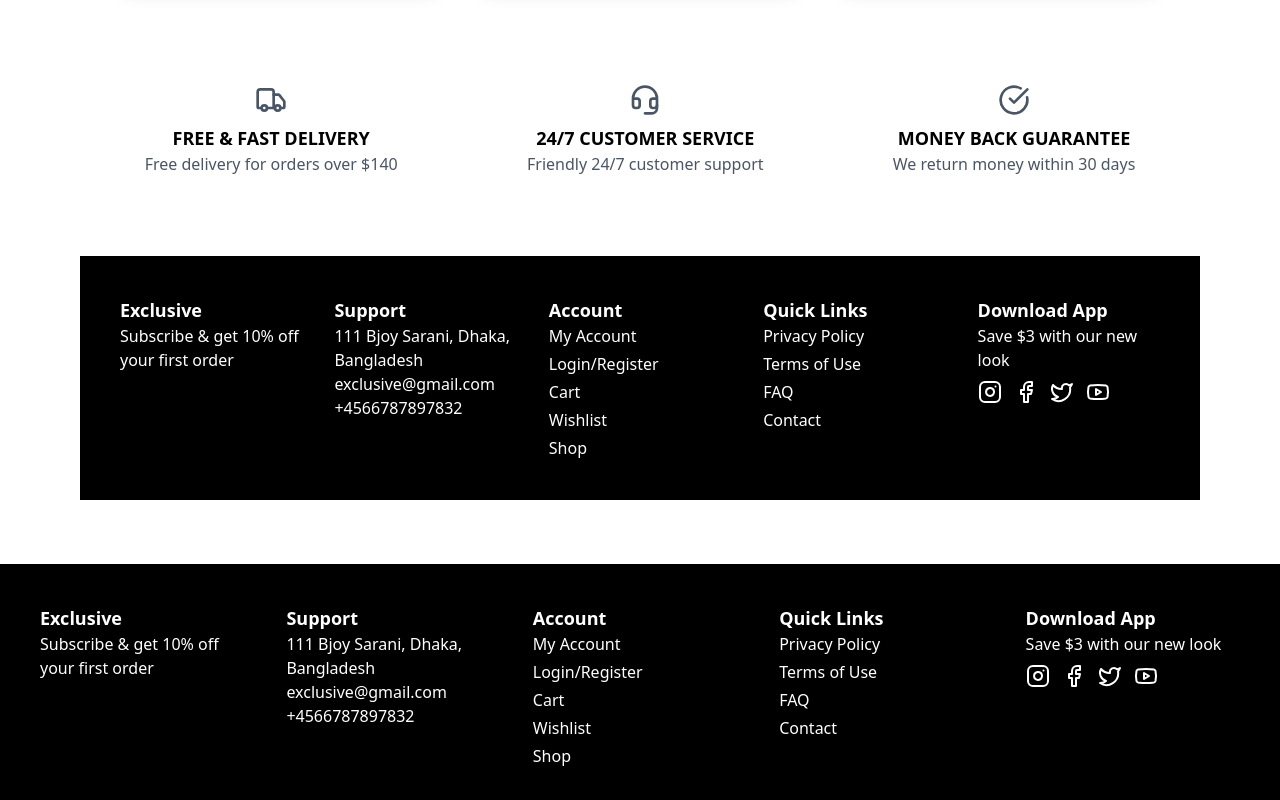
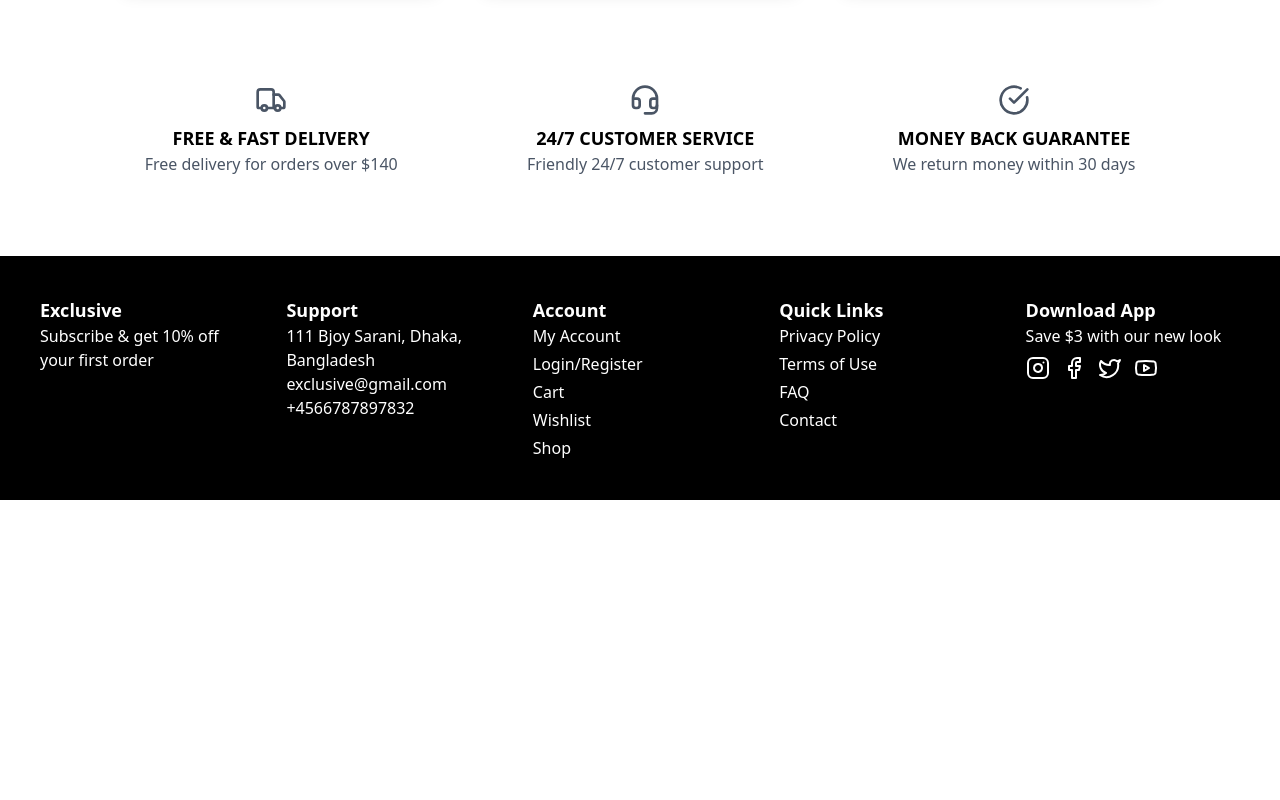
Before and after one commit to PECULIAR-AMY/E-commerce-site, a React (Vite) app in the folder e-commerce/: page /about in a window 1280 px wide. Shown: the part 920-1720 px from the top of the page. After the commit the page ends 1420 px from the top, so only its background shows below. Built offline with nearby package versions, Linux system fonts and the light colour scheme.

Commit message:
new commit

```diff
--- a/e-commerce/src/components/About.jsx
+++ b/e-commerce/src/components/About.jsx
@@ -1,5 +1,5 @@
 import ImageLogo from '../images/We shop.jpg'
-import { Twitter, Instagram, Linkedin, Truck, Headset, CheckCircle, Facebook, Youtube} from 'lucide-react'
+import { Twitter, Instagram, Linkedin, Truck, Headset, CheckCircle } from 'lucide-react'
 import Image1 from '../images/standing man 1.jpg'
 import Image2 from '../images/Beautiful woman 1.jpg'
 import Image3 from '../images/Standing man 2.jpg'
@@ -56,56 +56,6 @@ return(
         ))}
       </div>
 
-      <footer className="bg-black text-white mt-16 p-10">
-        <div className="grid grid-cols-5 gap-8">
-          <div>
-            <h2 className="text-lg font-bold">Exclusive</h2>
-            <p>Subscribe & get 10% off your first order</p>
-            <input
-              type="email"
-              placeholder="Enter your email"
-              className="mt-2 p-2 rounded-md text-black w-full"
-            />
-          </div>
-          <div>
-            <h2 className="text-lg font-bold">Support</h2>
-            <p>111 Bjoy Sarani, Dhaka, Bangladesh</p>
-            <p>exclusive@gmail.com</p>
-            <p>+4566787897832</p>
-          </div>
-          <div>
-            <h2 className="text-lg font-bold">Account</h2>
-            <ul className="space-y-1">
-              <li>My Account</li>
-              <li>Login/Register</li>
-              <li>Cart</li>
-              <li>Wishlist</li>
-              <li>Shop</li>
-            </ul>
-          </div>
-          <div>
-            <h2 className="text-lg font-bold">Quick Links</h2>
-            <ul className="space-y-1">
-              <li>Privacy Policy</li>
-              <li>Terms of Use</li>
-              <li>FAQ</li>
-              <li>Contact</li>
-            </ul>
-          </div>
-          <div>
-            <h2 className="text-lg font-bold">Download App</h2>
-            <p>Save $3 with our new look</p>
-            <div className="flex gap-3 mt-2">
-              <Instagram size={24} />
-              <Facebook size={24} />
-              <Twitter size={24} />
-              <Youtube size={24} />
-            </div>
-          </div>
-        </div>
-      </footer>
-
-
     </div>
 
 );
--- a/e-commerce/src/components/Contact.jsx
+++ b/e-commerce/src/components/Contact.jsx
@@ -1,5 +1,4 @@
 import { Phone, Mail } from 'lucide-react';
-import { Instagram,Facebook, Youtube,Twitter } from 'lucide-react';
 
 const Contact = () => {
   return (
@@ -60,55 +59,6 @@ const Contact = () => {
           </form>
         </div>
       </div>
-
-      <footer className="bg-black text-white mt-16 p-10">
-        <div className="grid grid-cols-5 gap-8">
-          <div>
-            <h2 className="text-lg font-bold">Exclusive</h2>
-            <p>Subscribe & get 10% off your first order</p>
-            <input
-              type="email"
-              placeholder="Enter your email"
-              className="mt-2 p-2 rounded-md text-black w-full"
-            />
-          </div>
-          <div>
-            <h2 className="text-lg font-bold">Support</h2>
-            <p>111 Bjoy Sarani, Dhaka, Bangladesh</p>
-            <p>exclusive@gmail.com</p>
-            <p>+4566787897832</p>
-          </div>
-          <div>
-            <h2 className="text-lg font-bold">Account</h2>
-            <ul className="space-y-1">
-              <li>My Account</li>
-              <li>Login/Register</li>
-              <li>Cart</li>
-              <li>Wishlist</li>
-              <li>Shop</li>
-            </ul>
-          </div>
-          <div>
-            <h2 className="text-lg font-bold">Quick Links</h2>
-            <ul className="space-y-1">
-              <li>Privacy Policy</li>
-              <li>Terms of Use</li>
-              <li>FAQ</li>
-              <li>Contact</li>
-            </ul>
-          </div>
-          <div>
-            <h2 className="text-lg font-bold">Download App</h2>
-            <p>Save $3 with our new look</p>
-            <div className="flex gap-3 mt-2">
-              <Instagram size={24} />
-              <Facebook size={24} />
-              <Twitter size={24} />
-              <Youtube size={24} />
-            </div>
-          </div>
-        </div>
-      </footer>
     </div>
   );
 };
--- a/e-commerce/src/components/LogIn.jsx
+++ b/e-commerce/src/components/LogIn.jsx
@@ -1,5 +1,4 @@
 import { useState } from 'react';
-import { Instagram, Youtube, Facebook, Twitter } from 'lucide-react';
 import ImageLogo from '../images/shop items.jpg';
 import  { useNavigate } from 'react-router-dom'
 
@@ -119,55 +118,7 @@ const Login = () => {
                 </div>
             </div>
 
-            {/* Footer */}
-            <footer className="bg-black text-white mt-16 p-10">
-                <div className="grid grid-cols-5 gap-8">
-                    <div>
-                        <h2 className="text-lg font-bold">Exclusive</h2>
-                        <p>Subscribe & get 10% off your first order</p>
-                        <input
-                            type="email"
-                            placeholder="Enter your email"
-                            className="mt-2 p-2 rounded-md text-black w-full"
-                        />
-                    </div>
-                    <div>
-                        <h2 className="text-lg font-bold">Support</h2>
-                        <p>111 Bjoy Sarani, Dhaka, Bangladesh</p>
-                        <p>exclusive@gmail.com</p>
-                        <p>+4566787897832</p>
-                    </div>
-                    <div>
-                        <h2 className="text-lg font-bold">Account</h2>
-                        <ul className="space-y-1">
-                            <li>My Account</li>
-                            <li>Login/Register</li>
-                            <li>Cart</li>
-                            <li>Wishlist</li>
-                            <li>Shop</li>
-                        </ul>
-                    </div>
-                    <div>
-                        <h2 className="text-lg font-bold">Quick Links</h2>
-                        <ul className="space-y-1">
-                            <li>Privacy Policy</li>
-                            <li>Terms of Use</li>
-                            <li>FAQ</li>
-                            <li>Contact</li>
-                        </ul>
-                    </div>
-                    <div>
-                        <h2 className="text-lg font-bold">Download App</h2>
-                        <p>Save $3 with our new look</p>
-                        <div className="flex gap-3 mt-2">
-                            <Instagram size={24} />
-                            <Facebook size={24} />
-                            <Twitter size={24} />
-                            <Youtube size={24} />
-                        </div>
-                    </div>
-                </div>
-            </footer>
+
         </div>
     );
 };
```
Also changed, not shown: e-commerce/src/components/HomePage.jsx (+16 -98 lines).
